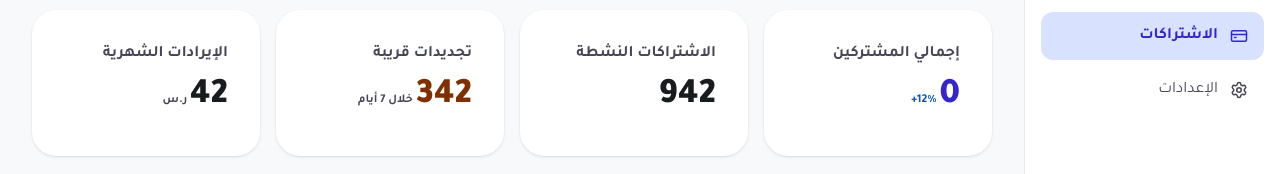
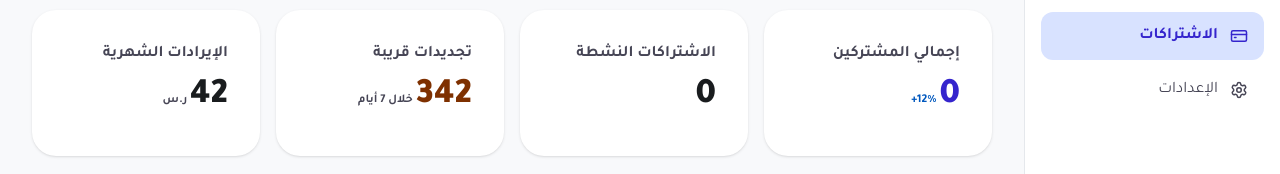
Before and after one commit to Mohamed-Mos-aad/gym-tank, a Next.js app: page /user/subscribes in a window 1280 px wide. Shown: the part 203-377 px from the top of the page. Built offline with nearby package versions, Linux system fonts and the light colour scheme; no server answers; the database is empty.

Commit message:
user subscribes page updated

```diff
--- a/src/pages/user/subscribes/Subscribes.tsx
+++ b/src/pages/user/subscribes/Subscribes.tsx
@@ -82,6 +82,10 @@ export default function Subscribes() {
         });
         await getMembersDataAction();
         modalStateToggleHandler();
+    }
+    const getActiveSubscribesNumberHandler = ()=>{
+        const activeSub =  membersData.filter(member => new Date(member.endDate).getDate() < Date.now())
+        return activeSub.length;
     }
 
 
@@ -233,7 +237,7 @@ export default function Subscribes() {
                     <h2 className="text-[16px] font-bold text-neutral-700">
                         الاشتراكات النشطة
                     </h2>
-                    <h3 className="text-[36px] font-black text-neutral-900">942</h3>
+                    <h3 className="text-[36px] font-black text-neutral-900">{getActiveSubscribesNumberHandler()}</h3>
                 </div>
                 <div className="flex flex-col gap-1 rounded-3xl bg-white p-6 text-right shadow sm:p-8">
                     <h2 className="text-[16px] font-bold text-neutral-700">
```
Also changed, not shown: src/types/index.ts (+3 -4 lines).
